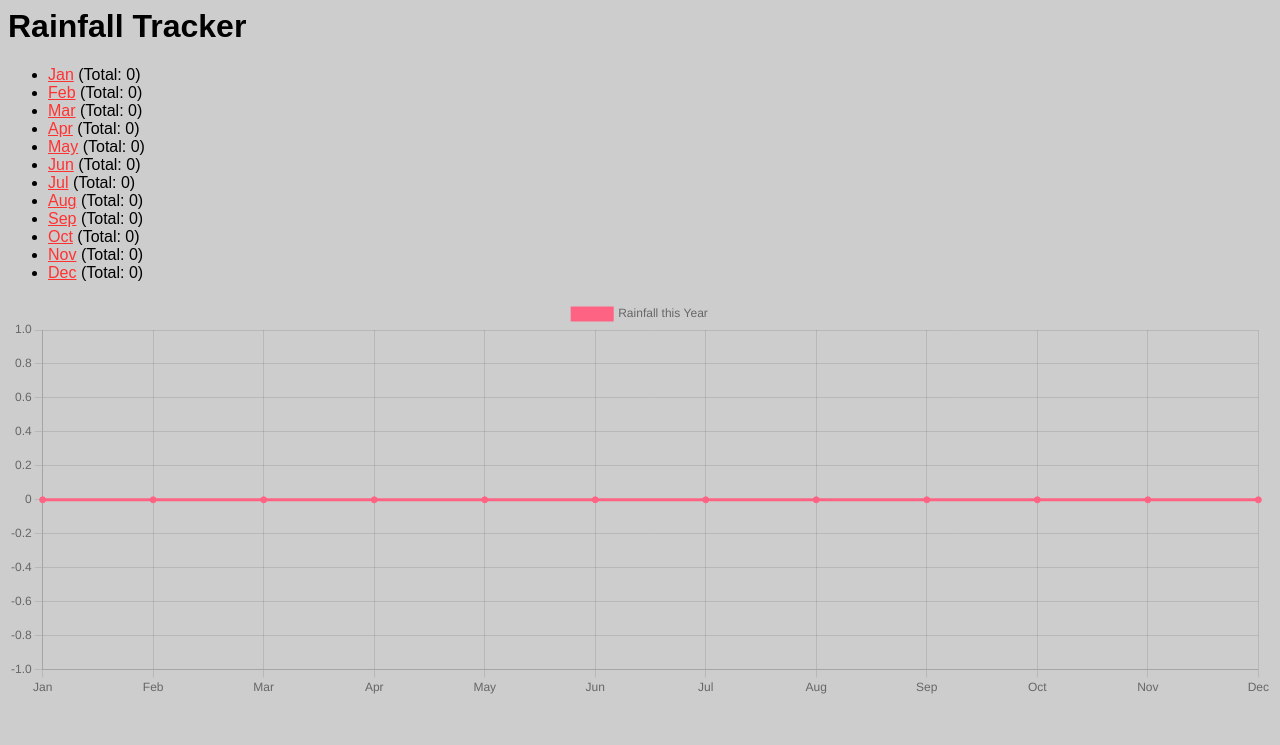
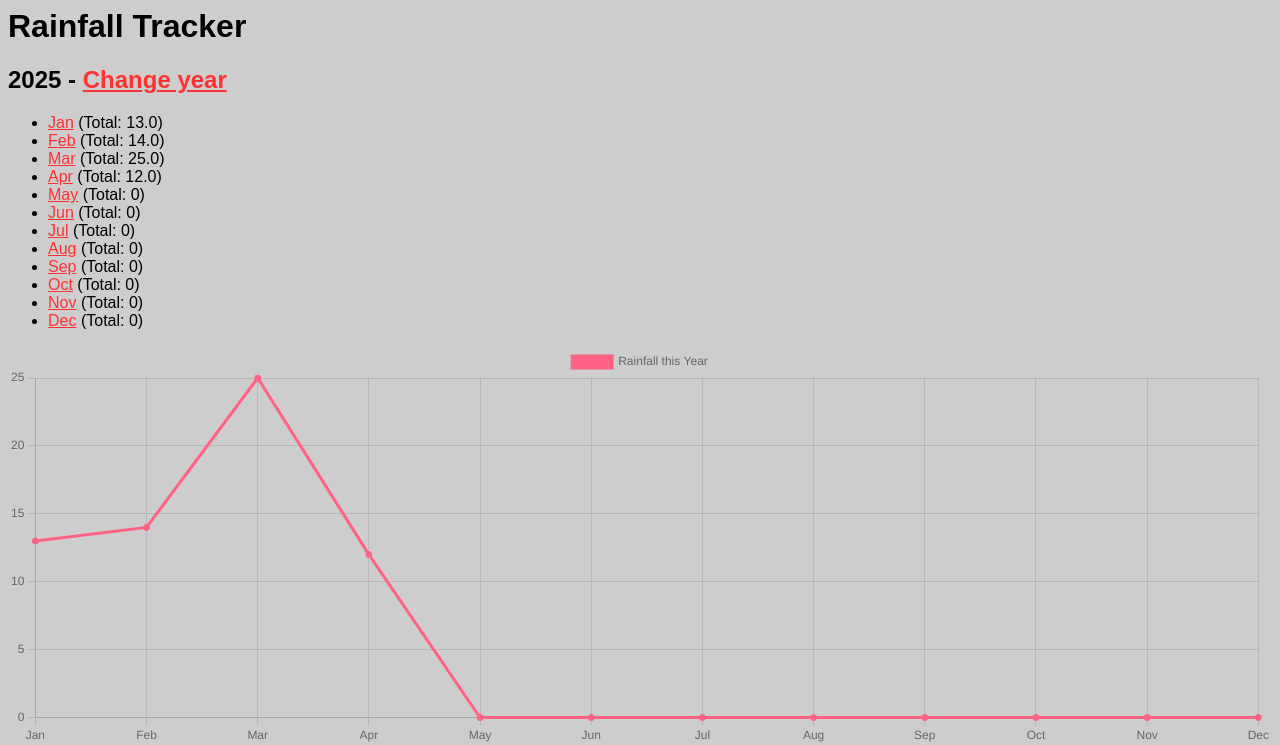
Before and after one commit to NotLawson/rainfall-tracker, a Flask app: page / in a window 1280 px wide. Shown: the top 745 px of the page. Run offline with Flask 3, Linux system fonts and the light colour scheme.

Commit message:
Add a configuration file, add mulitple years, add more graphs

```diff
--- /dev/null
+++ b/config.json
@@ -0,0 +1,6 @@
+{
+    "port":8080,
+    "years":[
+        "2025", "2024", "2023", "2022"
+    ]
+}
--- a/db/__init__.py
+++ b/db/__init__.py
@@ -31,8 +31,6 @@ class Year:
         try: avg = total/(length+1)
         except ZeroDivisionError: avg = 0
 
-        print(self.json)
-
         self.json[month][0] = {
             "total": total,
             "avg": avg
--- /dev/null
+++ b/db/data/2022.json
@@ -0,0 +1,16 @@
+{
+    "year":"2022",
+    "hint":"For monthly rainfall collection, the first item (0) is data in the format of {'total':total,'avg':avg}. The rest of the items contain day rainfall",
+    "01":[{"total":0, "avg":"0"}],
+    "02":[{"total":0, "avg":"0"}],
+    "03":[{"total":0, "avg":"0"}],
+    "04":[{"total":0, "avg":"0"}],
+    "05":[{"total":0, "avg":"0"}],
+    "06":[{"total":0, "avg":"0"}],
+    "07":[{"total":0, "avg":"0"}],
+    "08":[{"total":0, "avg":"0"}],
+    "09":[{"total":0, "avg":"0"}],
+    "10":[{"total":0, "avg":"0"}],
+    "11":[{"total":0, "avg":"0"}],
+    "12":[{"total":0, "avg":"0"}]
+}
--- /dev/null
+++ b/db/data/2023.json
@@ -0,0 +1 @@
+{"year": "2023", "hint": "For monthly rainfall collection, the first item (0) is data in the format of {'total':total,'avg':avg}. The rest of the items contain day rainfall", "01": [{"total": 32.0, "avg": 3.2}, 1, 1, 2, 3, 0, 4, 5, 7, 8, 1.0], "02": [{"total": 0, "avg": "0"}], "03": [{"total": 0, "avg": "0"}], "04": [{"total": 0, "avg": "0"}], "05": [{"total": 0, "avg": "0"}], "06": [{"total": 0, "avg": "0"}], "07": [{"total": 0, "avg": "0"}], "08": [{"total": 0, "avg": "0"}], "09": [{"total": 0, "avg": "0"}], "10": [{"total": 0, "avg": "0"}], "11": [{"total": 0, "avg": "0"}], "12": [{"total": 0, "avg": "0"}]}
--- /dev/null
+++ b/db/data/2024.json
@@ -0,0 +1 @@
+{"year": "2024", "hint": "For monthly rainfall collection, the first item (0) is data in the format of {'total':total,'avg':avg}. The rest of the items contain day rainfall", "01": [{"total": 19.0, "avg": 4.75}, 4.0, 3.0, 10.0, 2.0], "02": [{"total": 4.0, "avg": 2.0}, 0.0, 4.0], "03": [{"total": 25.0, "avg": 8.333333333333334}, 20.0, 5.0, 0.0], "04": [{"total": 35.0, "avg": 8.75}, 30.0, 5.0, 0.0], "05": [{"total": 0, "avg": "0"}], "06": [{"total": 0, "avg": "0"}], "07": [{"total": 0, "avg": "0"}], "08": [{"total": 0, "avg": "0"}], "09": [{"total": 0, "avg": "0"}], "10": [{"total": 0, "avg": "0"}], "11": [{"total": 0, "avg": "0"}], "12": [{"total": 0, "avg": "0"}]}
--- a/db/data/2025.json
+++ b/db/data/2025.json
@@ -1,16 +1 @@
-{
-    "year":"2025",
-    "hint":"For monthly rainfall collection, the first item (0) is data in the format of {'total':total,'avg':avg}. The rest of the items contain day rainfall",
-    "01":[{"total":0, "avg":"0"}],
-    "02":[{"total":0, "avg":"0"}],
-    "03":[{"total":0, "avg":"0"}],
-    "04":[{"total":0, "avg":"0"}],
-    "05":[{"total":0, "avg":"0"}],
-    "06":[{"total":0, "avg":"0"}],
-    "07":[{"total":0, "avg":"0"}],
-    "08":[{"total":0, "avg":"0"}],
-    "09":[{"total":0, "avg":"0"}],
-    "10":[{"total":0, "avg":"0"}],
-    "11":[{"total":0, "avg":"0"}],
-    "12":[{"total":0, "avg":"0"}]
-}
+{"year": "2025", "hint": "For monthly rainfall collection, the first item (0) is data in the format of {'total':total,'avg':avg}. The rest of the items contain day rainfall", "01": [{"total": 13.0, "avg": 3.25}, 1.0, 4.0, 5.0, 3.0], "02": [{"total": 14.0, "avg": 4.666666666666667}, 5.0, 6.0, 3.0], "03": [{"total": 25.0, "avg": 6.25}, 4.0, 7.0, 8.0, 6.0], "04": [{"total": 12.0, "avg": 4.0}, 5.0, 7.0, 0.0], "05": [{"total": 0, "avg": "0"}], "06": [{"total": 0, "avg": "0"}], "07": [{"total": 0, "avg": "0"}], "08": [{"total": 0, "avg": "0"}], "09": [{"total": 0, "avg": "0"}], "10": [{"total": 0, "avg": "0"}], "11": [{"total": 0, "avg": "0"}], "12": [{"total": 0, "avg": "0"}]}
--- a/main.py
+++ b/main.py
@@ -1,18 +1,38 @@
 from flask import Flask, render_template, request, redirect
 import db
+import json
+import random
+
 
 current_year = db.Year("2025")
 
+config = json.load(open("config.json"))
+
+port = config["port"]
+
+years = {}
+for year in config["years"]:
+    years.update({year:db.Year(year)})
+
 app = Flask(__name__)
+
+def year_selector(request):
+    year = request.cookies.get("year")
+    if year in list(years.keys()):
+        return years[year], year
+    else:
+        return years[config["years"][0]], config["years"][0]
 
 @app.route("/")
 def index():
+    current_year, year_id = year_selector(request)
     labels = ["Jan", "Feb", "Mar", "Apr", "May", "Jun", "Jul", "Aug", "Sep", "Oct", "Nov", "Dec"]
     data = [current_year.data("01")["total"],current_year.data("02")["total"],current_year.data("03")["total"],current_year.data("04")["total"],current_year.data("05")["total"],current_year.data("06")["total"],current_year.data("07")["total"],current_year.data("08")["total"],current_year.data("09")["total"],current_year.data("10")["total"],current_year.data("11")["total"],current_year.data("12")["total"]]
-    return render_template("index.html", year=current_year, labels=labels, data=data)
+    return render_template("index.html", year=current_year, labels=labels, data=data, year_id=year_id)
 
 @app.route("/day/<month>/<day>", methods = ["GET", "POST"])
 def day(month, day):
+    current_year, _ = year_selector(request)
     if request.method == "POST":
         rainfall = float(request.form.get("rainfall"))
         try:
@@ -34,6 +54,7 @@ def day(month, day):
 
 @app.route("/month/<month>")
 def month(month):
+    current_year, _ = year_selector(request)
     data = current_year.data(month)
     rainfall_data = current_year.json[month][1:]
     labels = []
@@ -46,7 +67,31 @@ def month(month):
 
 @app.route("/load")
 def load():
+    current_year, _ = year_selector(request)
     current_year.load()
     return "Database Changes Loaded"
 
+@app.route("/year", methods = ["GET", "POST"])
+def year():
+    if request.method == "POST":
+        year = request.form.get("years")
+        if year in list(years.keys()):
+
+            response = redirect("/")
+            response.set_cookie("year", year)
+            return response
+
+    years_raindata = {}
+    colours = {}
+    for year in years.values():
+        raindata = [sum(year.json["01"][1:]), sum(year.json["02"][1:]), sum(year.json["03"][1:]), sum(year.json["04"][1:]), sum(year.json["05"][1:]), sum(year.json["06"][1:]), sum(year.json["07"][1:]), sum(year.json["08"][1:]), sum(year.json["09"][1:]), sum(year.json["10"][1:]), sum(year.json["11"][1:]), sum(year.json["12"][1:])]
+        years_raindata.update({year.year:raindata})
+        colours.update({year.year: f"rgb({random.randint(0,255)}, {random.randint(0,255)}, {random.randint(0,255)})"})
+
+    labels = ["Jan", "Feb", "Mar", "May", "Jun", "Jul", "Aug", "Sep", "Oct", "Nov", "Dec"]
+
+
+    return render_template("year.html", years=years, raindata=years_raindata, labels=labels, colours=colours)
+
+
 app.run("0.0.0.0", "8080", debug=True)
--- a/templates/index.html
+++ b/templates/index.html
@@ -7,6 +7,7 @@
     </head>
     <body>
         <h1>Rainfall Tracker</h1>
+        <h2>{{year_id}} - <a href="/year">Change year</a></h2>
         <ul>
             <li><a href="/month/01">Jan</a> (Total: {{year.data("01")["total"]}})</li>
             <li><a href="/month/02">Feb</a> (Total: {{year.data("02")["total"]}})</li>
```
Also changed, not shown: db/data/example.json (+14 -13 lines), templates/year.html (added, +51 -0 lines), README.md.
